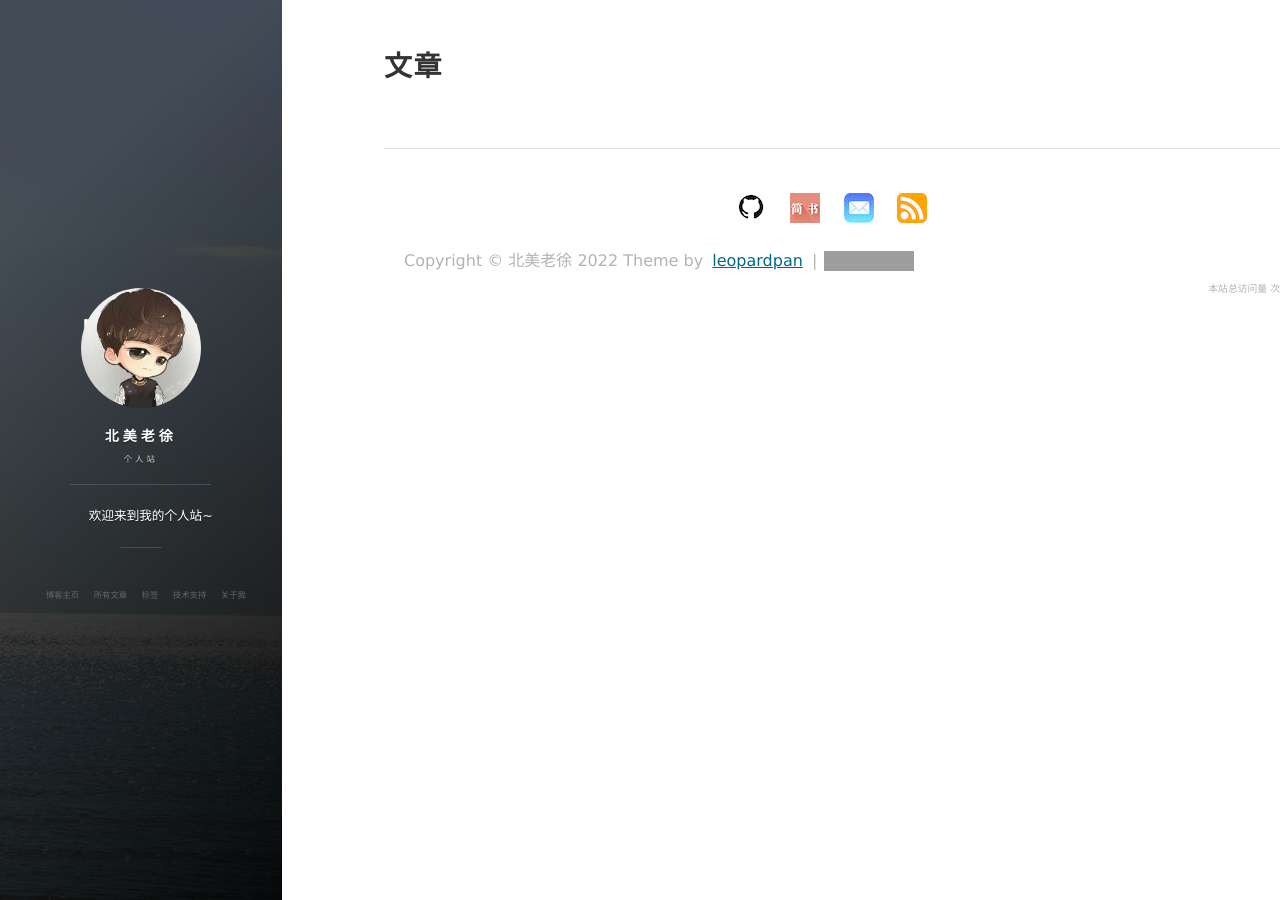
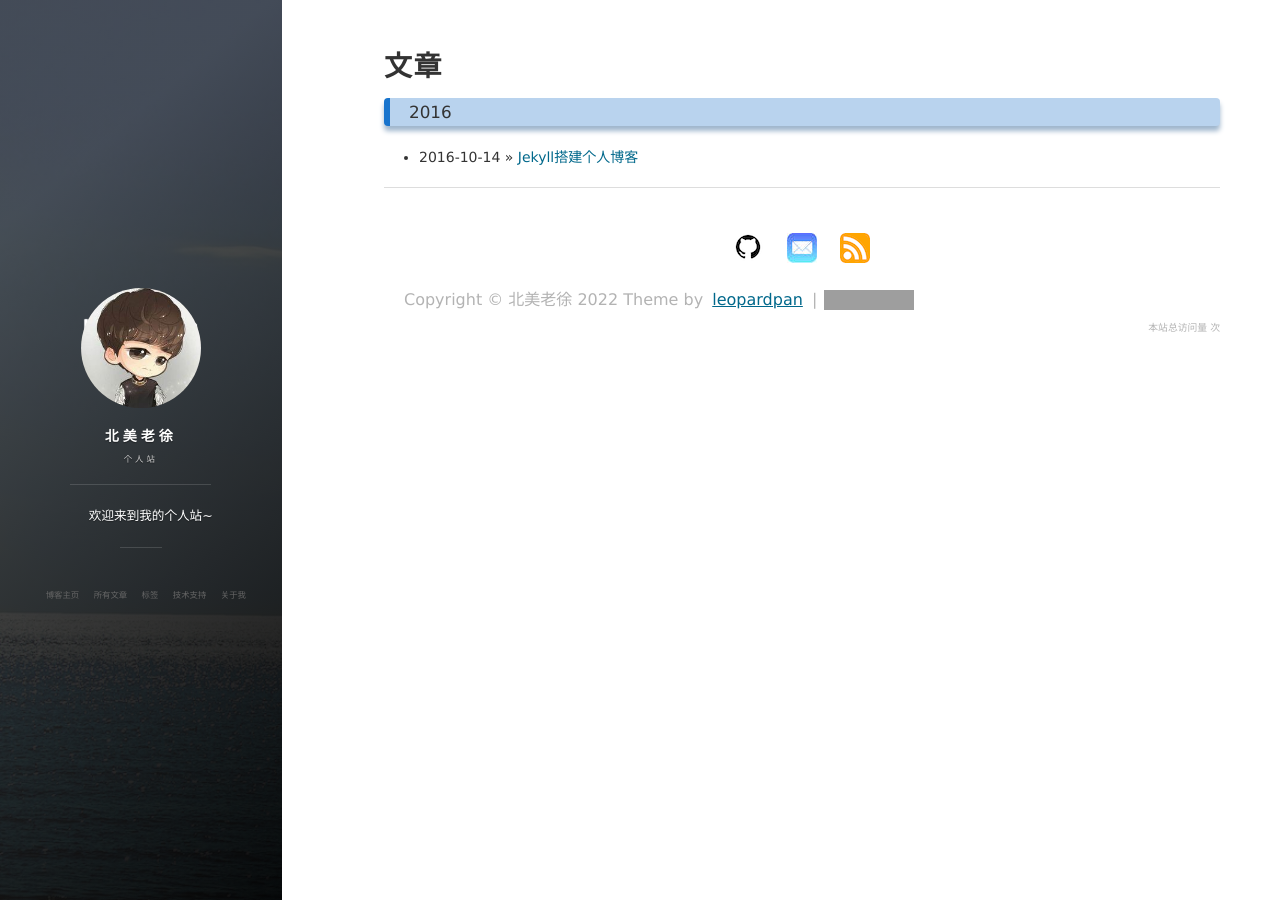
Before and after one commit to xubenji/xubenji.github.io, a Jekyll site: the page built from archive.html, in a window 1280 px wide. Built offline with Jekyll 4.4.1, drawn with Linux system fonts in a browser that asks for light colours; nearby versions of some CDN libraries; comment, search, counter and statistics services are not loaded; part of the change alters nothing that is shown; grey boxes are pictures that could not be loaded.

Commit message:
测试文章

````diff
--- a/_config.yml
+++ b/_config.yml
@@ -23,15 +23,15 @@ social:
     github: xubenji
     # zhihu: panpanleopard
     # juejin: xxx
-    jianshu: 2ada30d8d0f7
+    #jianshu: 2ada30d8d0f7
     # twitter:
-    mail: leopardpan@icloud.com
+    mail: benjixu2020@gmail.com
 
 
 # 百度统计
 # 使用博客模板请去掉或者更换 id
-baidu:
-    id: 8ba1c6be0953b6f9c2ba38e57f615421
+#baidu:
+#id: 8ba1c6be0953b6f9c2ba38e57f615421
 
 # Google Analytics
 # 使用博客模板请去掉或者更换 id
--- /dev/null
+++ b/_posts/2016-10-14-jekyll_tutorials1.md
@@ -0,0 +1,282 @@
+---
+layout: post
+title: Jekyll搭建个人博客
+date: 2016-10-14
+tags: jekyll
+---
+
+　之前写了一篇[HEXO搭建个人博客](http://leopardpan.cn/2015/08/HEXO%E6%90%AD%E5%BB%BA%E4%B8%AA%E4%BA%BA%E5%8D%9A%E5%AE%A2/)的教程获得了很好评，尤其是在[简书](http://www.jianshu.com/p/465830080ea9)上目前已经累积了10W+的阅读量了，也有好心的读者主动给我打赏，在此感谢。
+
+　如果你看过我的文章会发现我现在的博客样式跟之前是有很大的区别的，之前我也是使用 HEXO 搭建的博客，后来发现使用 HEXO 在多台电脑上发布博客，操作起来并不是那么方便，果断就转到了 Jekyll 上，接下来我会讲如何使用 Jekyll 搭建博客，[博客模板效果](http://leopardpan.cn/#blog)。
+
+
+### 介绍
+
+ 　Jekyll 是一个简单的博客形态的静态站点生产机器。它有一个模版目录，其中包含原始文本格式的文档，通过 Markdown （或者 Textile） 以及 Liquid 转化成一个完整的可发布的静态网站，你可以发布在任何你喜爱的服务器上。Jekyll 也可以运行在 GitHub Page 上，也就是说，你可以使用 GitHub 的服务来搭建你的项目页面、博客或者网站，而且是完全免费的
+
+　使用 Jekyll 搭建博客之前要确认下本机环境，Git 环境（用于部署到远端）、[Ruby](http://www.ruby-lang.org/en/downloads/) 环境（Jekyll 是基于 Ruby 开发的）、包管理器 [RubyGems](http://rubygems.org/pages/download)
+　　如果你是 Mac 用户，你就需要安装 Xcode 和 Command-Line Tools了。下载方式 Preferences → Downloads → Components。
+
+　　Jekyll 是一个免费的简单静态网页生成工具，可以配合第三方服务例如： Disqus（评论）、多说(评论) 以及分享 等等扩展功能，Jekyll 可以直接部署在 Github（国外） 或 Coding（国内） 上，可以绑定自己的域名。[Jekyll中文文档](http://jekyll.bootcss.com/)、[Jekyll英文文档](https://jekyllrb.com/)、[Jekyll主题列表](http://jekyllthemes.org/)。
+
+
+### Jekyll 环境配置
+
+安装 jekyll
+
+```
+$ gem install jekyll
+```
+
+创建博客
+
+```
+$ jekyll new myBlog
+```
+
+进入博客目录
+
+```
+$ cd myBlog
+```
+
+启动本地服务
+
+```
+$ jekyll serve
+```
+
+在浏览器里输入： [http://localhost:4000](http://localhost:4000)，就可以看到你的博客效果了。
+
+![](/images/posts/jekyll/image1.png)
+
+so easy !
+
+### 目录结构
+
+　Jekyll 的核心其实是一个文本转换引擎。它的概念其实就是： 你用你最喜欢的标记语言来写文章，可以是 Markdown，也可以是 Textile,或者就是简单的 HTML, 然后 Jekyll 就会帮你套入一个或一系列的布局中。在整个过程中你可以设置URL路径, 你的文本在布局中的显示样式等等。这些都可以通过纯文本编辑来实现，最终生成的静态页面就是你的成品了。
+
+ 一个基本的 Jekyll 网站的目录结构一般是像这样的：
+
+```
+.
+├── _config.yml
+├── _includes
+|   ├── footer.html
+|   └── header.html
+├── _layouts
+|   ├── default.html
+|   ├── post.html
+|   └── page.html
+├── _posts
+|   └── 2016-10-08-welcome-to-jekyll.markdown
+├── _sass
+|   ├── _base.scss
+|   ├── _layout.scss
+|   └── _syntax-highlighting.scss
+├── about.md
+├── css
+|   └── main.scss
+├── feed.xml
+└── index.html
+
+```
+
+这些目录结构以及具体的作用可以参考 [官网文档](http://jekyll.com.cn/docs/structure/)
+
+进入 _config.yml 里面，修改成你想看到的信息，重新 jekyll server ，刷新浏览器就可以看到你刚刚修改的信息了。
+
+到此，博客初步搭建算是完成了，
+
+### 博客部署到远端
+
+　我这里讲的是部署到 Github Page 创建一个 github 账号，然后创建一个跟你账户名一样的仓库，如我的 github 账户名叫 [leopardpan](https://github.com/leopardpan)，我的 github 仓库名就叫 [leopardpan.github.io](https://github.com/leopardpan/leopardpan.github.io)，创建好了之后，把刚才建立的 myBlog 项目 push 到 username.github.io仓库里去（username指的是你的github用户名），检查你远端仓库已经跟你本地 myBlog 同步了，然后你在浏览器里输入 username.github.io ，就可以访问你的博客了。
+
+
+### 编写文章
+
+　　所有的文章都是 _posts 目录下面，文章格式为 mardown 格式，文章文件名可以是 .mardown 或者 .md。
+
+　　编写一篇新文章很简单，你可以直接从 _posts/ 目录下复制一份出来 `2016-10-16-welcome-to-jekyll副本.markdown` ，修改名字为 2016-10-16-article1.markdown ，注意：文章名的格式前面必须为 2016-10-16- ，日期可以修改，但必须为 年-月-日- 格式，后面的 article1 是整个文章的连接 URL，如果文章名为中文，那么文章的连接URL就会变成这样的：http://leopardpan.cn/2015/08/%E6%90%AD%E5/ ， 所以建议文章名最好是英文的或者阿拉伯数字。 双击 2016-10-16-article1.markdown 打开
+
+```
+
+---
+layout: post
+title:  "Welcome to Jekyll!"
+date:   2016-10-16 11:29:08 +0800
+categories: jekyll update
+---
+
+正文...
+
+```
+
+
+title: 显示的文章名， 如：title: 我的第一篇文章
+date:  显示的文章发布日期，如：date: 2016-10-16
+categories: tag标签的分类，如：categories: 随笔
+
+注意：文章头部格式必须为上面的，.... 就是文章的正文内容。
+
+我写文章使用的是 Sublime Text2 编辑器，如果你对 markdown 语法不熟悉的话，可以看看[作业部落的教程](https://www.zybuluo.com/)
+
+
+### 使用我的博客模板
+
+虽然博客部署完成了，你会发现博客太简单不是你想要的，如果你喜欢我的模板的话，可以使用我的模板。
+
+首先你要获取的我博客，[Github项目地址](https://github.com/leopardpan/leopardpan.github.io.git)，你可以直接[点击下载博客](https://github.com/leopardpan/leopardpan.github.io/archive/master.zip)，进去leopardpan.github.io/ 目录下， 使用命令部署本地服务
+
+```
+$ jekyll server
+```
+
+### 如果你本机没配置过任何jekyll的环境，可能会报错
+
+```
+/Users/xxxxxxxx/.rvm/rubies/ruby-2.2.2/lib/ruby/site_ruby/2.2.0/rubygems/core_ext/kernel_require.rb:54:in `require': cannot load such file -- bundler (LoadError)
+	from /Users/xxxxxxxx/.rvm/rubies/ruby-2.2.2/lib/ruby/site_ruby/2.2.0/rubygems/core_ext/kernel_require.rb:54:in `require'
+	from /Users/xxxxxxxx/.rvm/gems/ruby-2.2.2/gems/jekyll-3.3.0/lib/jekyll/plugin_manager.rb:34:in `require_from_bundler'
+	from /Users/xxxxxxxx/.rvm/gems/ruby-2.2.2/gems/jekyll-3.3.0/exe/jekyll:9:in `<top (required)>'
+	from /Users/xxxxxxxx/.rvm/gems/ruby-2.2.2/bin/jekyll:23:in `load'
+	from /Users/xxxxxxxx/.rvm/gems/ruby-2.2.2/bin/jekyll:23:in `<main>'
+	from /Users/xxxxxxxx/.rvm/gems/ruby-2.2.2/bin/ruby_executable_hooks:15:in `eval'
+	from /Users/xxxxxxxx/.rvm/gems/ruby-2.2.2/bin/ruby_executable_hooks:15:in `<main>'
+
+```
+
+原因： 没有安装 bundler ，执行安装 bundler 命令
+
+```
+
+$ gem install bundler
+
+```
+
+
+提示：
+
+```
+Fetching: bundler-1.13.5.gem (100%)
+Successfully installed bundler-1.13.5
+Parsing documentation for bundler-1.13.5
+Installing ri documentation for bundler-1.13.5
+Done installing documentation for bundler after 5 seconds
+1 gem installed
+
+```
+
+再次执行 $ jekyll server  ，提示
+
+```
+
+Could not find proper version of jekyll (3.1.1) in any of the sources
+Run `bundle install` to install missing gems.
+
+```
+
+跟着提示运行命令
+
+```
+$ bundle install
+```
+
+这个时候你可能会发现 bundle install 运行卡主不动了。
+
+如果很长时间都没任何提示的话，你可以尝试修改 gem 的 source
+
+```
+$ gem sources --remove https://rubygems.org/
+$ gem sources -a http://ruby.taobao.org/
+$ gem sources -l
+*** CURRENT SOURCES ***
+
+http://ruby.taobao.org
+
+```
+
+再次执行命令 $ bundle install，发现开始有动静了
+
+```
+Fetching gem metadata from https://rubygems.org/...........
+Fetching version metadata from https://rubygems.org/..
+Fetching dependency metadata from https://rubygems.org/.
+。。。
+Installing jekyll-watch 1.3.1
+Installing jekyll 3.1.1
+Bundle complete! 3 Gemfile dependencies, 17 gems now installed.
+Use `bundle show [gemname]` to see where a bundled gem is installed.
+
+```
+
+bundler安装完成，后再次启动本地服务
+
+```
+$ jekyll server
+
+```
+
+继续报错
+
+```
+Configuration file: /Users/tendcloud-Caroline/Desktop/leopardpan.github.io/_config.yml
+  Dependency Error: Yikes! It looks like you don't have jekyll-sitemap or one of its dependencies installed. In order to use Jekyll as currently configured, you'll need to install this gem. The full error message from Ruby is: 'cannot load such file -- jekyll-sitemap' If you run into trouble, you can find helpful resources at http://jekyllrb.com/help/!
+jekyll 3.1.1 | Error:  jekyll-sitemap
+
+```
+表示 当前的 jekyll 版本是 3.1.1 ，无法使用 jekyll-sitemap
+
+解决方法有两个
+
+> 1、打开当前目录下的 _config.yml 文件，把 gems: [jekyll-paginate,jekyll-sitemap] 换成 gems: [jekyll-paginate] ，也就是去掉jekyll-sitemap。
+
+> 2、升级 jekyll 版本，我当前的是 jekyll 3.1.2 。
+
+修改完成后保存配置，再次执行
+
+```
+$ jekyll server
+
+```
+提示
+
+```
+Configuration file: /Users/baixinpan/Desktop/OpenSource/Mine/Page-Blog/leopardpan.github.io-github/_config.yml
+            Source: /Users/baixinpan/Desktop/OpenSource/Mine/Page-Blog/leopardpan.github.io-github
+       Destination: /Users/baixinpan/Desktop/OpenSource/Mine/Page-Blog/leopardpan.github.io-github/_site
+ Incremental build: disabled. Enable with --incremental
+      Generating...
+                    done in 0.901 seconds.
+ Auto-regeneration: enabled for '/Users/baixinpan/Desktop/OpenSource/Mine/Page-Blog/leopardpan.github.io-github'
+Configuration file: /Users/baixinpan/Desktop/OpenSource/Mine/Page-Blog/leopardpan.github.io-github/_config.yml
+    Server address: http://127.0.0.1:4000/
+  Server running... press ctrl-c to stop.
+
+```
+
+表示本地服务部署成功。
+
+在浏览器输入 [127.0.0.1:4000](127.0.0.1:4000) ， 就可以看到[leopardpan.cn](http://leopardpan.cn)博客效果了。
+
+### 修改成你自己的博客
+
+>* 如果你想使用我的模板请把 _posts/ 目录下的文章都去掉。
+>* 修改 _config.yml 文件里面的内容为你自己的。
+
+然后使用 git push 到你自己的仓库里面去，检查你远端仓库，在浏览器输入 username.github.io 就会发现，你有一个漂亮的主题模板了。
+
+
+### 为什么要是用 Jekyll
+
+使用了 Jekyll 你会发现如果你想使用多台电脑发博客都很方便，只要把远端 github 仓库里的博客 clone 下来，写文章后再提交就可以了，Hexo 由于远端提交的是静态网页，所有无法直接写 Markdown 的文章。如果你想看 Hexo 搭建博客，可以看看我的另一篇[HEXO搭建个人博客](http://leopardpan.cn/2015/08/HEXO%E6%90%AD%E5%BB%BA%E4%B8%AA%E4%BA%BA%E5%8D%9A%E5%AE%A2/)的教程。
+
+如果你在搭建博客遇到问题，可以在[原文博客](http://leopardpan.cn/2016/10/jekyll_tutorials1/)的评论里给我提问。
+
+后面会继续介绍，在我的博客基础上，如何修改成你自己喜欢的 Style，欢迎继续关注我博客的更新。
+
+
+### Q&A
+
+> 问题：最近很多朋友使用我的模板报警告：The CNAME `leopardpan.cn` is already taken
+> 解决：把CNAME里面的baixin.io修改成你自己的域名，如果你暂时没有域名，CNAME里面就什么都不用谢。（之前没人反馈过这个问题，应该是github page最近才最的限制。）
````
Also changed, not shown: 1 other file.
